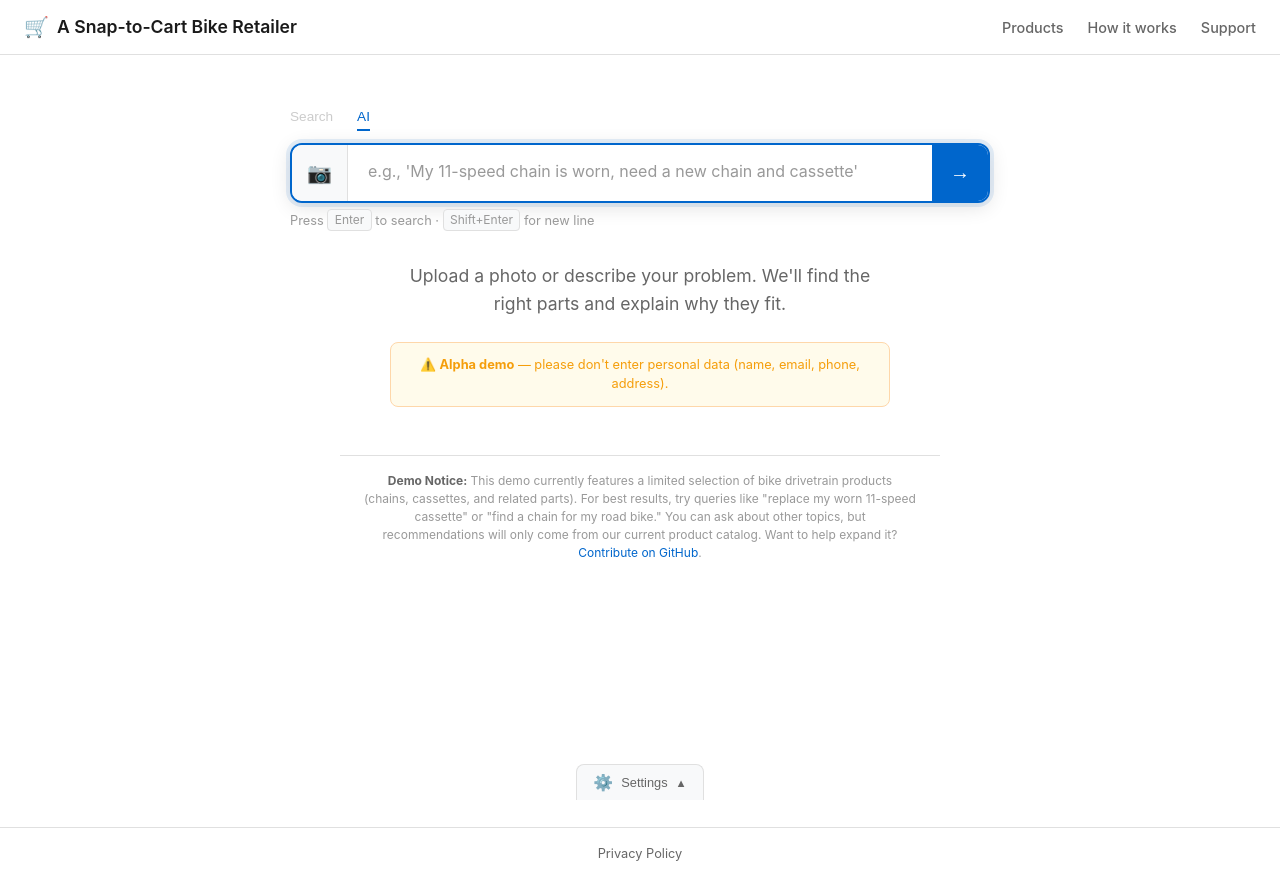
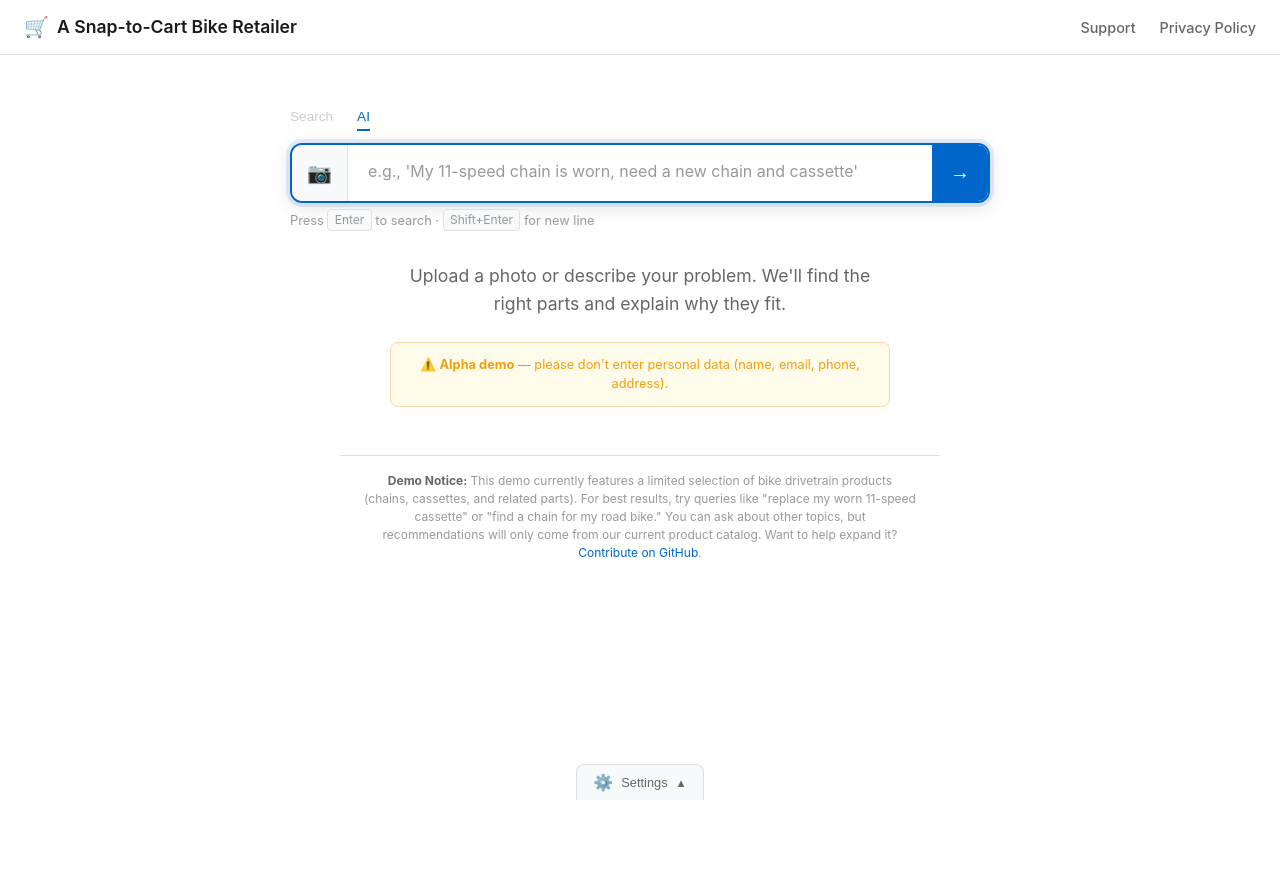
Before and after one commit to tim06927/Daiy, a Flask app: page / in a window 1280 px wide. After the commit the page ends 800 px from the top, so only its background shows below. Run offline with Flask 3, Linux system fonts and the light colour scheme; the visitor is signed in with stand-in values (Sample User, id 1); some libraries are stand-ins or nearby versions.

Commit message:
Fix page layout and navigation - remove unnecessary scrolling and update header links
Co-authored-by: tim06927 <25033213+tim06927@users.noreply.github.com>

```diff
--- a/web/static/css/base.css
+++ b/web/static/css/base.css
@@ -100,7 +100,6 @@ body {
   flex-direction: column;
   align-items: center;
   justify-content: flex-start;
-  min-height: calc(100vh - 60px);
   padding: 3rem 2rem 2rem;
   text-align: center;
 }
@@ -245,23 +244,3 @@ body {
 .alpha-notice strong {
   color: inherit;
 }
-
-/* ========== FOOTER ========== */
-.app-footer {
-  margin-top: 2rem;
-  padding: 1rem;
-  text-align: center;
-  font-size: 0.8rem;
-  color: var(--text-muted);
-  border-top: 1px solid var(--border);
-}
-
-.app-footer a {
-  color: var(--text-secondary);
-  text-decoration: none;
-}
-
-.app-footer a:hover {
-  text-decoration: underline;
-  color: var(--accent);
-}
--- a/web/templates/index.html
+++ b/web/templates/index.html
@@ -21,9 +21,8 @@
       </a>
       <nav>
         <ul class="nav">
-          <li><a href="#products">Products</a></li>
-          <li><a href="#how-it-works">How it works</a></li>
-          <li><a href="#support">Support</a></li>
+          <li><a href="mailto:hello@daiy.de">Support</a></li>
+          <li><a href="{{ url_for('privacy') }}">Privacy Policy</a></li>
         </ul>
       </nav>
     </div>
@@ -172,10 +171,7 @@
     </div>
   </div>
 
-  <!-- Footer -->
-  <footer class="app-footer">
-    <a href="{{ url_for('privacy') }}">Privacy Policy</a>
-  </footer>
+
 
   <!-- External JavaScript Modules -->
   <script src="{{ url_for('static', filename='js/config.js') }}"></script>
```
